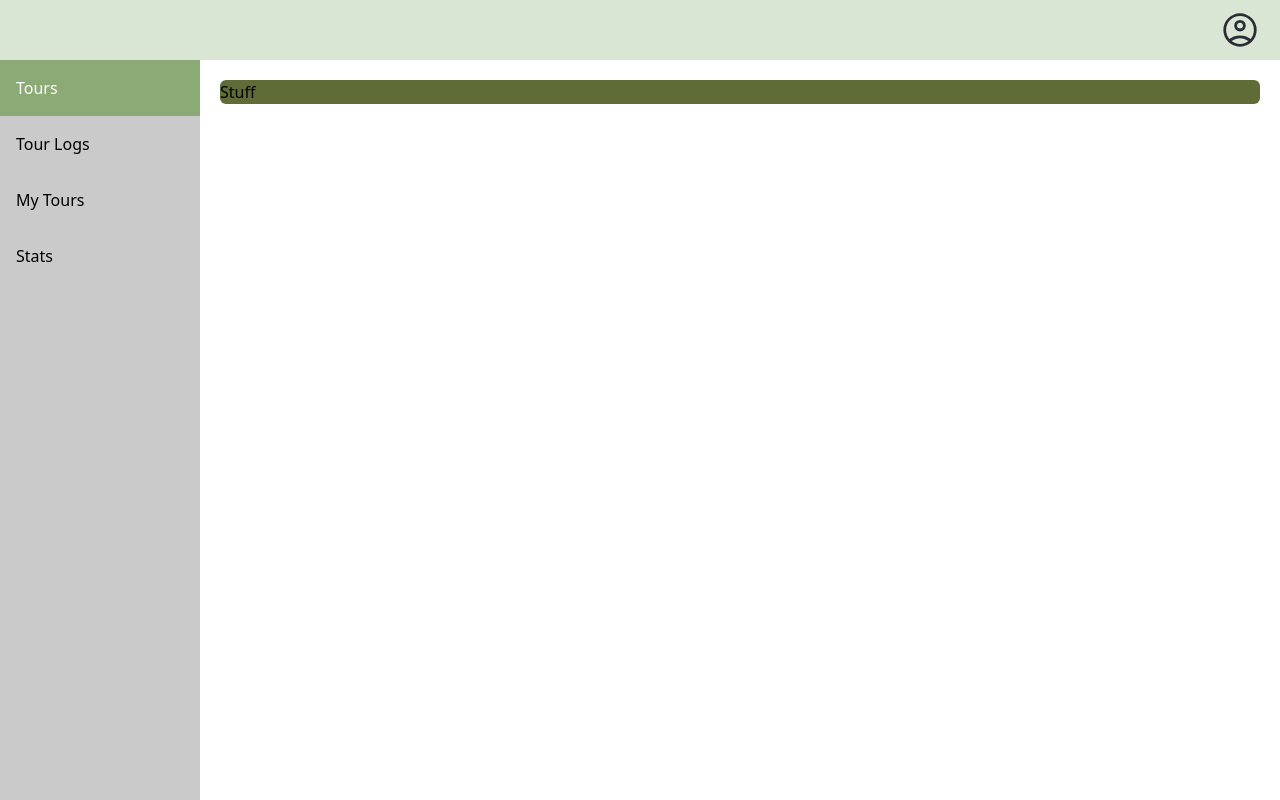
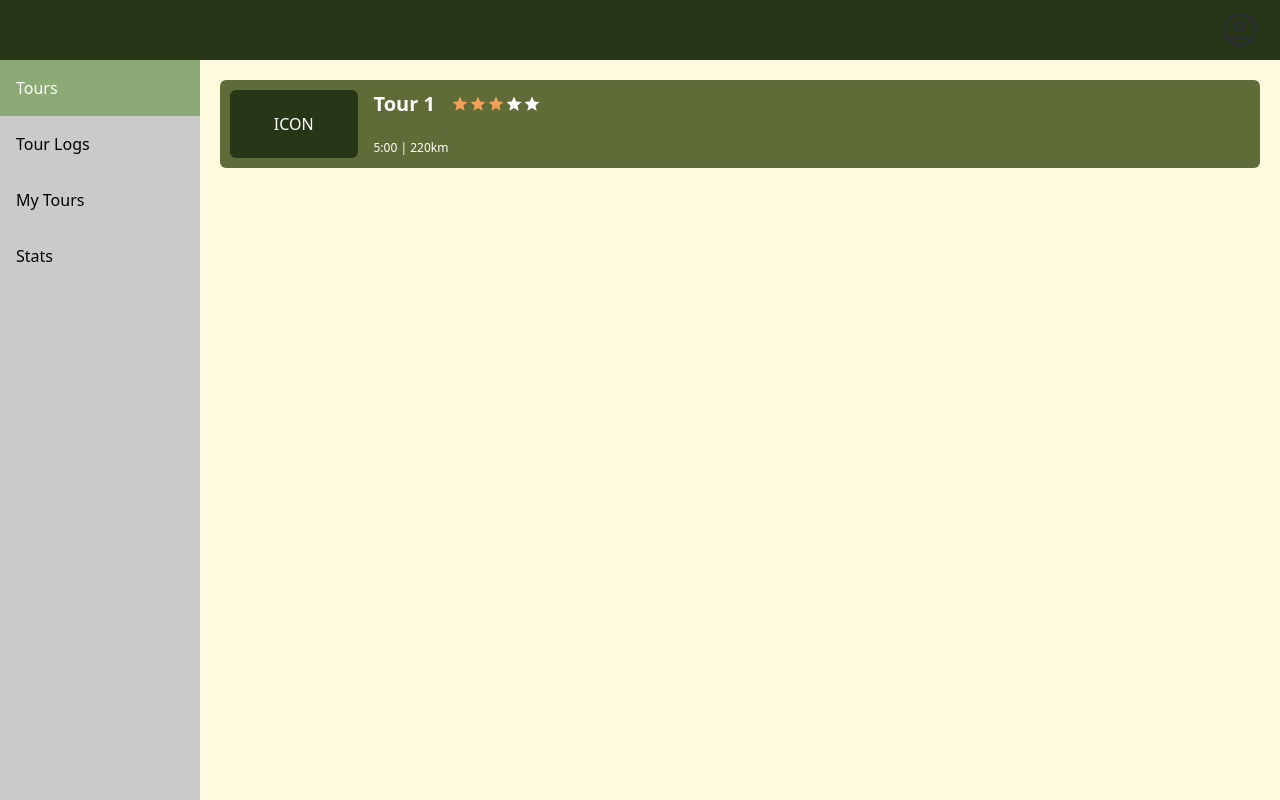
Before and after one commit to anjagfrerer/TourPlanner, an Angular app: page / in a window 1280 px wide. Built offline with nearby package versions, Linux system fonts and the light colour scheme.

Commit message:
added star rating + minor changes

```diff
--- a/src/app/app.css
+++ b/src/app/app.css
@@ -14,6 +14,7 @@
 }
 
 .content {
+  background-color: #fefae0;
   grid-column: 2;
   padding: 20px;
   min-width: 0;
--- a/src/app/app.ts
+++ b/src/app/app.ts
@@ -1,7 +1,6 @@
 import { Component, signal } from '@angular/core';
 import { RouterOutlet, RouterModule } from '@angular/router';
 import { SidebarComponent } from "../components/sidebar/sidebar";
-import { ToursPage } from "../components/tours-page/tours-page";
 import { HeaderComponent } from "../components/header/header";
 
 /**
@@ -9,7 +8,7 @@ import { HeaderComponent } from "../components/header/header";
  */
 @Component({
   selector: 'app-root',
-  imports: [RouterOutlet, RouterModule, SidebarComponent, ToursPage, HeaderComponent ],
+  imports: [RouterOutlet, RouterModule, SidebarComponent, HeaderComponent ],
   templateUrl: './app.html',
   styleUrl: './app.css'
 })
--- a/src/components/header/header.css
+++ b/src/components/header/header.css
@@ -3,5 +3,4 @@
   justify-content: flex-end;   /* Inhalt nach rechts */
   align-items: center;         /* vertikal zentrieren */
   padding: 10px 20px;
-  background-color: rgb(218, 230, 212);
 }
--- a/src/components/header/header.html
+++ b/src/components/header/header.html
@@ -1,4 +1,4 @@
 <!-- View -->
-<section class="header">
+<section class="header bg-secondary">
     <img src="assets/profileIcon.svg" alt="profileIcon">
 </section>
--- /dev/null
+++ b/src/components/star-rating/star-rating.html
@@ -0,0 +1,8 @@
+<div class="flex">
+    @for (star of [1,2,3,4,5]; track star) {
+    <!-- Star Icons - Might be changed-->
+    <svg xmlns="http://www.w3.org/2000/svg" height="18px" width="18px" viewBox="0 0 24 24" [attr.fill]="star <= vm.rating() ? '#F4A259' : '#FFF'">
+        <path d="M12 17.27 18.18 21l-1.64-7.03L22 9.24l-7.19-.61L12 2 9.19 8.63 2 9.24l5.46 4.73L5.82 21z"/>
+    </svg>
+    }
+</div>
--- /dev/null
+++ b/src/components/star-rating/star-rating.ts
@@ -0,0 +1,12 @@
+import { Component, inject } from "@angular/core";
+import { StarRatingViewModel } from "./star-rating.vm";
+
+@Component({
+    selector: 'star-rating',
+    templateUrl: './star-rating.html',
+    providers: [StarRatingViewModel]
+})
+
+export class StarRating {
+    vm = inject(StarRatingViewModel);
+}
--- /dev/null
+++ b/src/components/star-rating/star-rating.vm.ts
@@ -0,0 +1,6 @@
+import { Injectable, signal } from "@angular/core";
+
+@Injectable()
+export class StarRatingViewModel {
+    rating = signal(3);
+}
--- a/src/components/tour-card/tour-card.html
+++ b/src/components/tour-card/tour-card.html
@@ -1,3 +1,17 @@
-<div class="flex flex-col bg-primary rounded-md">
-    <p>Stuff</p>
+<div class="flex flex-row bg-primary rounded-md text-white h-22 p-2.5 gap-4">
+    <div class="flex bg-secondary basis-1/8 rounded-md items-center justify-center">ICON</div>
+    <div class="flex flex-col justify-between">
+        <div class="flex flex-row gap-4 items-center">
+            <h2 class="text-xl font-semibold">Tour 1</h2>
+            <star-rating></star-rating>
+        </div>
+        <div>
+            <span class="text-xs">5:00 | 220km</span>
+            <!--<ul> tag liste
+                <li>
+                    <tag></tag>
+                </li>
+            </ul>-->
+        </div>
+    </div>
 </div>
--- a/src/components/tour-card/tour-card.ts
+++ b/src/components/tour-card/tour-card.ts
@@ -1,8 +1,10 @@
 import { Component } from "@angular/core";
+import { StarRating } from "../star-rating/star-rating";
 
 @Component({
     selector: 'tour-card',
-    templateUrl: './tour-card.html'
+    templateUrl: './tour-card.html',
+    imports:[StarRating]
 })
 
 export class TourCard {}
```
